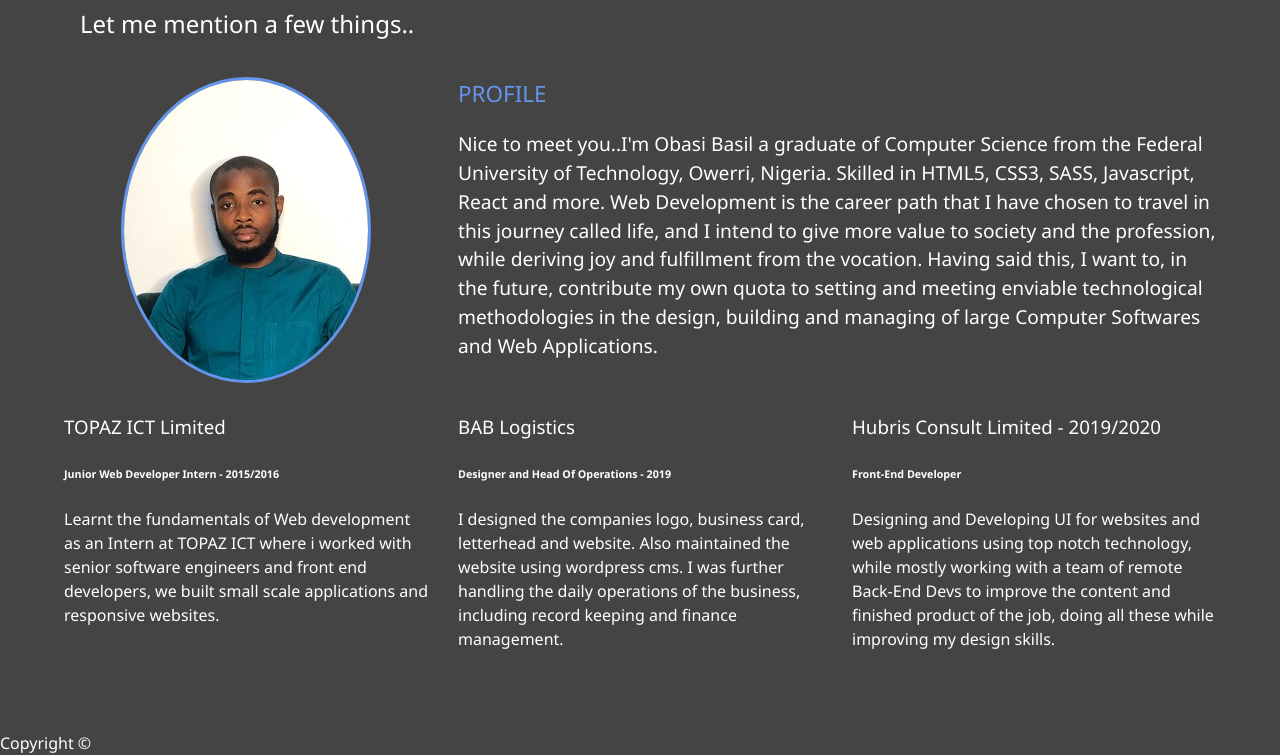
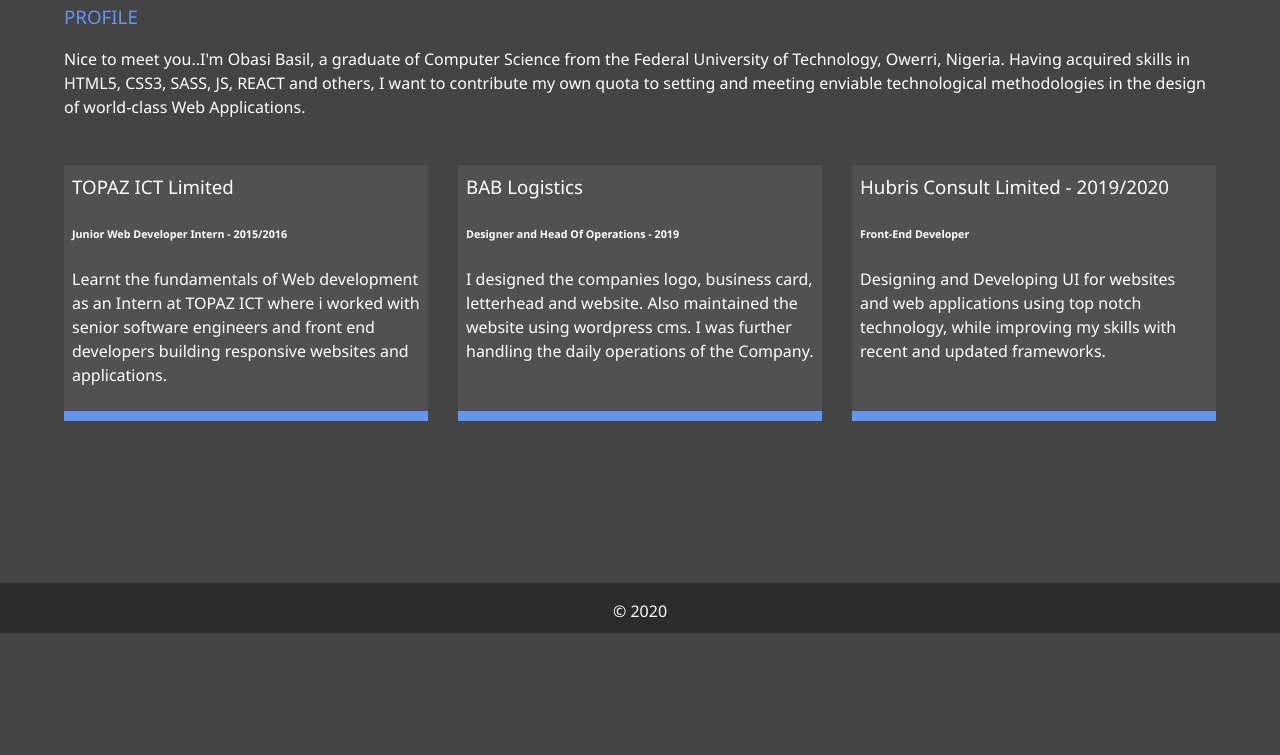
Before and after one commit to general260/my-portfolio, a website: page dist/about.html in a window 1280 px wide. Shown: the part 157-912 px from the top of the page. After the commit the page ends 800 px from the top, so only its background shows below. Drawn offline with Linux system fonts and the light colour scheme.

Commit message:
About page and text color function

```diff
--- a/scss/_mobile.scss
+++ b/scss/_mobile.scss
@@ -43,6 +43,16 @@
             height: 150px;
         }
     }
+
+    .about-info {
+        grid-template-areas:
+            'bio'
+            'job1'
+            'job2'
+            'job3';
+
+        grid-template-columns: 1fr;
+    }
 }
 
 //smartphones
--- a/scss/main.scss
+++ b/scss/main.scss
@@ -1,6 +1,5 @@
 @import 'config';
 @import 'menu';
-@import 'mobile';
 
 * {
     box-sizing: border-box;
@@ -52,7 +51,8 @@
 
 main {
     padding: 4rem;
-    height: 100%;
+    //height: 100%;
+    min-height: calc(100vh - 60px);
 
     .icons {
         margin-top: 1rem;
@@ -80,21 +80,20 @@
     display: grid;
     grid-gap: 30px;
     grid-template-areas:
-        'bioimg bio bio'
+        'bio bio bio'
         'job1 job2 job3';
     grid-template-columns: repeat(3, 1fr);
-}
 
-.bio-img {
+    /*.bio-img {
         grid-area: bioimg;
         margin: auto;
         border-radius: 50%;
         border: $secondary-color 3px solid;
-}
+    }*/
 
     .bio {
         grid-area: bio;
-    font-size: 1.2rem;
+        font-size: 1rem;
     }
 
     .job-1 {
@@ -108,3 +107,20 @@
     .job-3 {
         grid-area: job3;
     }
+
+    .job {
+        background: lighten($primary-color, 5);
+        padding: 0.5rem;
+        border-bottom: $secondary-color 10px solid;
+    }
+}
+
+#main-footer {
+    text-align: center;
+    padding: 1rem;
+    background: darken($primary-color, 10);
+    color: set-text-color($primary-color);
+    height: 50px;
+}
+
+@import 'mobile';
```
Also changed, not shown: dist/about.html, dist/css/main.css. Lines whose indentation alone changed are shown as unchanged.
